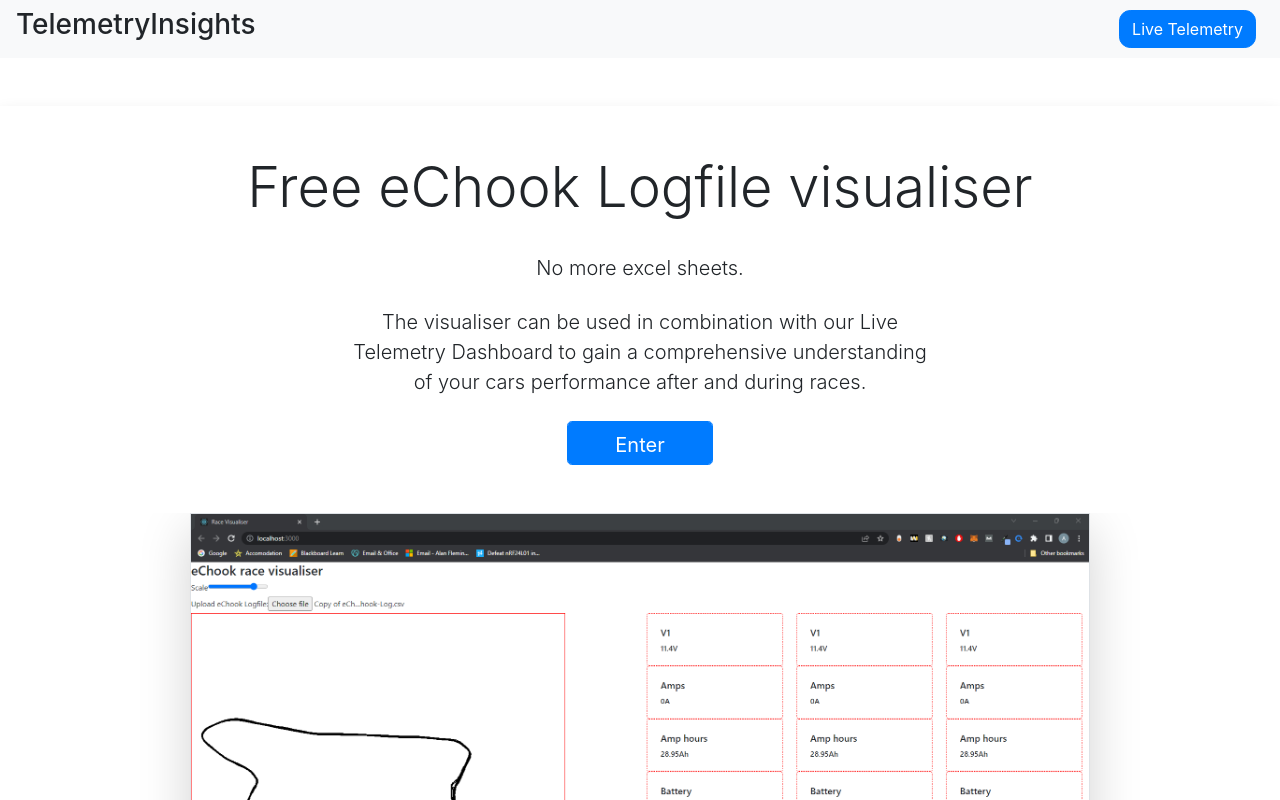
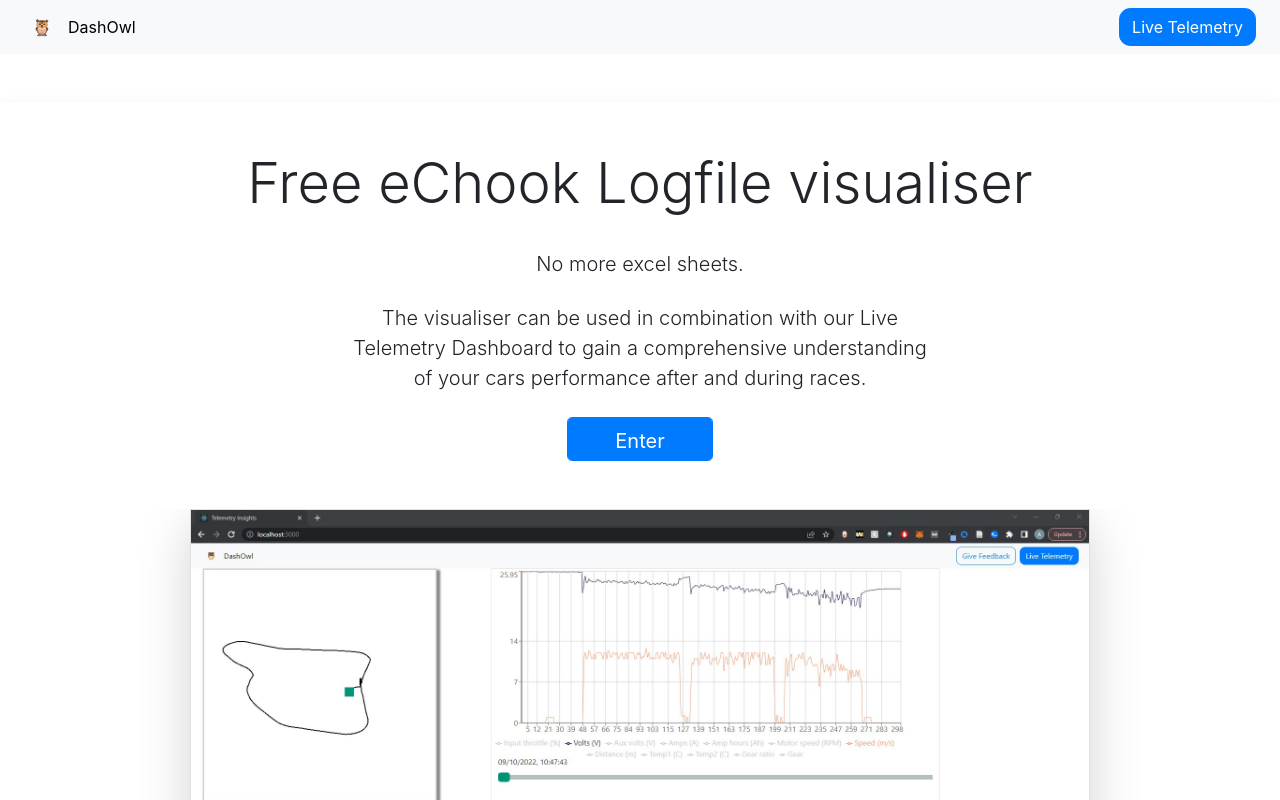
Before and after one commit to alanjsfleming/echook-logfile-viewer, a React (Create React App) app in the folder lapviewer/: page /get-access in a window 1280 px wide. Shown: the top 800 px of the page. Built offline with nearby package versions, Linux system fonts and the light colour scheme.

Commit message:
Firebase and consolidate design

```diff
--- a/lapviewer/src/App.css
+++ b/lapviewer/src/App.css
@@ -1,5 +1,15 @@
 body {
-  font-family: ;
+  margin: 0;
+  font-family: -apple-system, BlinkMacSystemFont, 'Segoe UI', 'Roboto', 'Oxygen',
+    'Ubuntu', 'Cantarell', 'Fira Sans', 'Droid Sans', 'Helvetica Neue',
+    sans-serif;
+  -webkit-font-smoothing: antialiased;
+  -moz-osx-font-smoothing: grayscale;
+}
+
+code {
+  font-family: source-code-pro, Menlo, Monaco, Consolas, 'Courier New',
+    monospace;
 }
 
 
@@ -225,3 +235,12 @@
 input[type="file"]{
   display:none;
 }
+
+.underline {
+  float: left;
+  display:block;
+  color: black ;
+  text-align: center;
+
+  text-decoration: none;
+}
--- a/lapviewer/src/pages/GetAccess.js
+++ b/lapviewer/src/pages/GetAccess.js
@@ -1,7 +1,8 @@
 import React from 'react'
 import { GetAccessMenu } from './components/MenuBar'
 import { Link } from 'react-router-dom'
-import VisualiserImg from '../images/visualiserplaceholder.png'
+import VisualiserImg from '../images/VisualiserScreenshot.jpg'
+
 import Footer from './components/Footer'
 
 export default function GetAccess() {
--- /dev/null
+++ b/lapviewer/src/pages/components/Emoji.js
@@ -0,0 +1,13 @@
+import React from 'react'
+
+const Emoji = props => (
+    <span
+        className='emoji mx-3'
+        role='img'
+        aria-label={props.label ? props.label : ''}
+        aria-hidden={props.label ? 'false' : 'true'}>
+            {props.symbol}
+    </span>
+)
+
+export default Emoji
--- a/lapviewer/src/pages/components/Footer.js
+++ b/lapviewer/src/pages/components/Footer.js
@@ -9,7 +9,7 @@
     <div class="container">
       <footer class="d-flex flex-wrap justify-content-between align-items-center py-3 my-4 border-top">
         <div class="col-md-4 d-flex align-items-center">
-            <span class="mb-3 mb-md-0 text-muted">eChook logfile visualiser</span>
+            <span class="text-muted">eChook logfile visualiser</span>
         </div>
         <ul class="nav col-md-4 justify-content-end list-unstyled d-flex">
           <li class="mx-3"><a class="footer-links text-muted" href="https://www.buymeacoffee.com/alanjsfleming">Buy Me a Coffee</a></li>
--- a/lapviewer/src/pages/components/MenuBar.js
+++ b/lapviewer/src/pages/components/MenuBar.js
@@ -1,11 +1,12 @@
 import React from 'react'
+import Emoji from './Emoji'
 
 export function GetAccessMenu() {
   return (
     <div class="navbar navbar-light bg-light justify-content-between">
-        <h3>TelemetryInsights</h3>
+        <a class="underline" href="https://dashowl.co.uk"><Emoji  symbol="🦉" label="owl" />DashOwl</a>
         <div class="menu-bar-right">
-            <a class="mx-2" href="https://dash.green-arrows.co.uk/"><button  class="btn btn-primary livetelembutton" >Live Telemetry</button></a>
+            <a class="mx-2" href="https://dashowl.co.uk/"><button  class="btn btn-primary livetelembutton" >Live Telemetry</button></a>
         </div>
 
     </div>
@@ -17,13 +18,13 @@
 export default function MenuBar() {
   return (
     <div class="navbar navbar-light bg-light justify-content-between">
-        <h3>TelemetryInsights</h3>
+        <a class="underline" href="https://dashowl.co.uk"><Emoji  symbol="🦉" label="owl" />DashOwl</a>
         <div class="menu-bar-right">
 
             <button type="button" class="btn btn-outline-primary livetelembutton" data-toggle="modal" data-target="#exampleModalCenter">
               Give Feedback
             </button>
-            <a class="mx-2" href="https://dash.green-arrows.co.uk/"><button  class="btn btn-primary livetelembutton" >Live Telemetry</button></a>
+            <a class="mx-2" href="https://dashowl.co.uk/"><button  class="btn btn-primary livetelembutton" >Live Telemetry</button></a>
         </div>
 
     </div>
--- a/lapviewer/src/pages/components/TrackRender.js
+++ b/lapviewer/src/pages/components/TrackRender.js
@@ -262,11 +262,10 @@
             <canvas class="render-layer2" ref={canvasLayer2Ref} {...props} width="500" height="500"/>
           </div>
         </div>
-        <div class="col-2">
-          {loading && <h3>File not loaded...</h3>}
 
-          <button type="button" class="btn btn-outline-primary btn-block livetelembutton" data-toggle="modal" data-target="#settingsModalCenter">Settings for {props.setupData.carName}</button>
-        </div>
+
+
+
 
         <div class="modal fade" id="settingsModalCenter" tabindex="-1" role="dialog" aria-labelledby="settingsModalTitle" aria-hidden="true">
           <div class="modal-dialog modal-xl modal-dialog-centered" role="document">
@@ -335,7 +334,12 @@
     </>
   )
 }
+/*
+<div class="col-2">
+          {loading && <h3>File not loaded...</h3>}
 
+          <button type="button" class="btn btn-outline-primary btn-block livetelembutton" data-toggle="modal" data-target="#settingsModalCenter">Settings for {props.setupData.carName}</button>
+        </div>*/
 
 //     function findBasicToggle() {
 //  return true
```
Also changed, not shown: lapviewer/src/images/VisualiserScreenshot.jpg (added), 1 other file (tests, documents, lock files or other folders).
